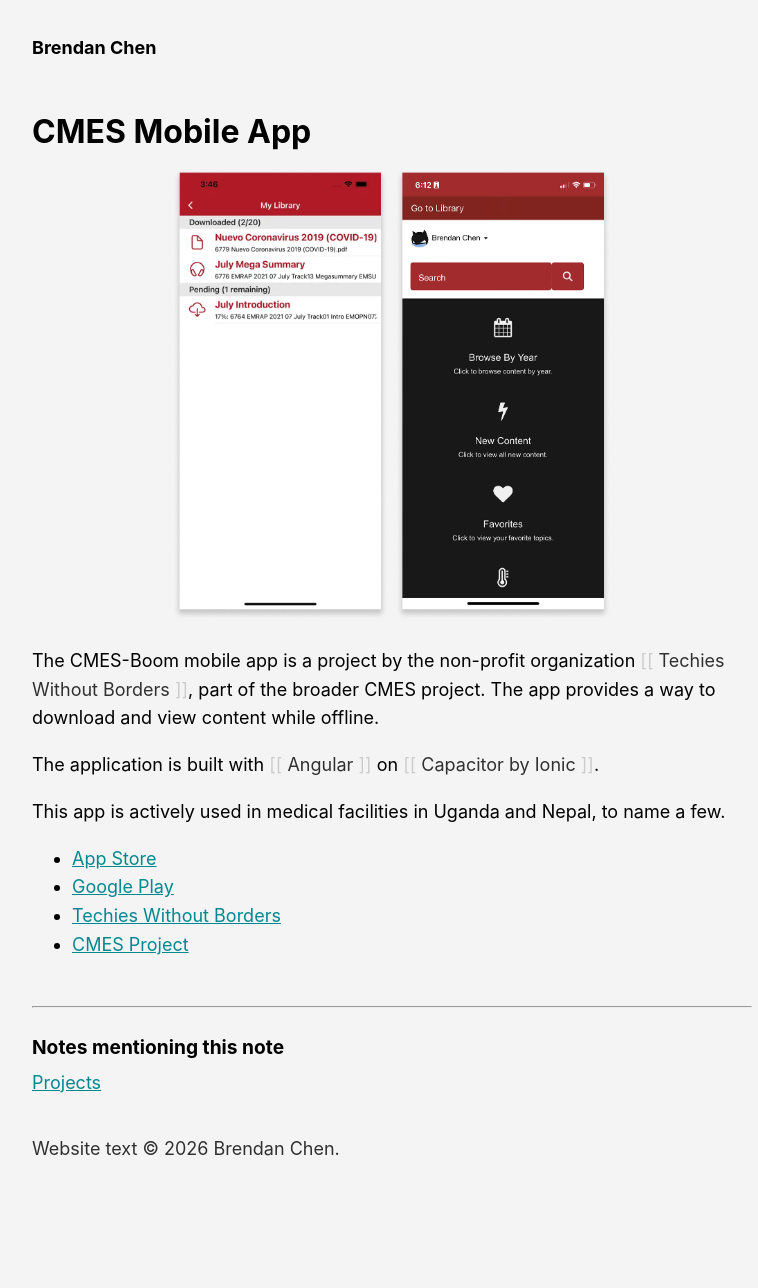
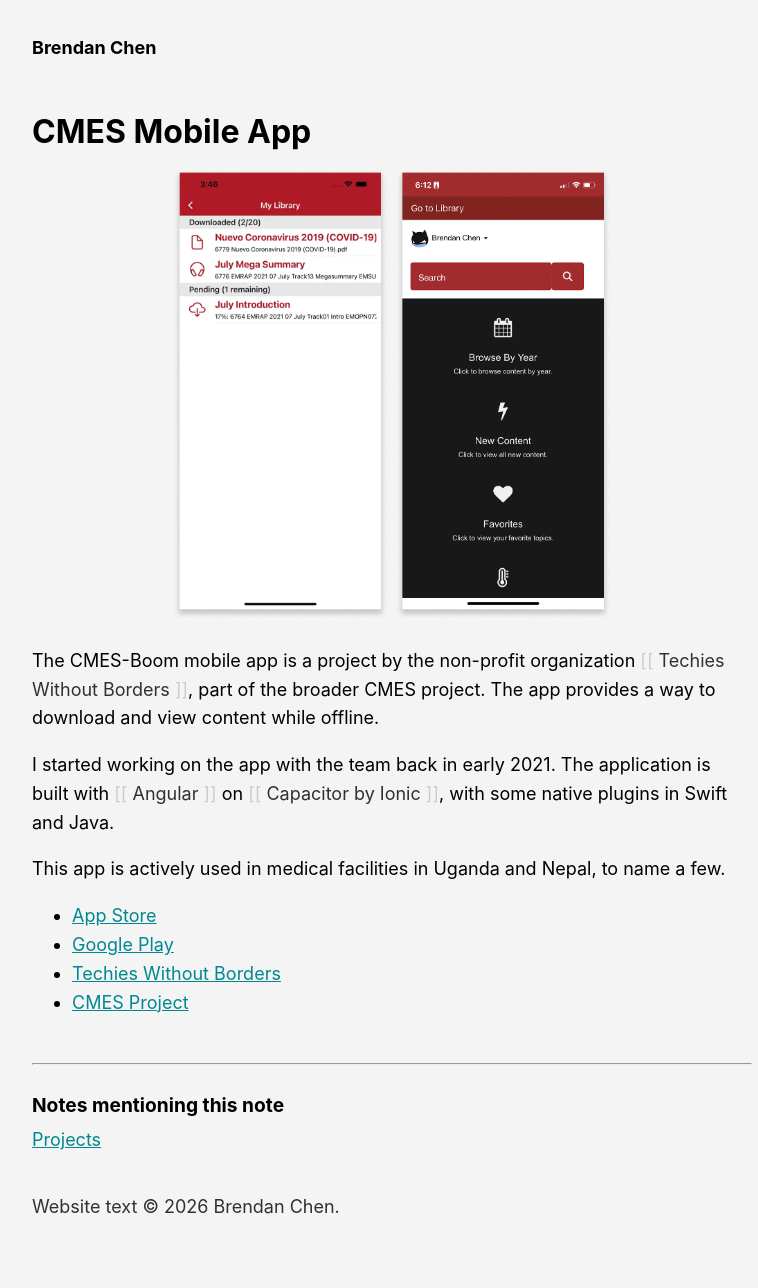
Before and after one commit to brendan-ch/brendan-ch.github.io, a Jekyll site: the page built from _notes/cmes-mobile-app.md, in a window 1280 px wide. Shown: the whole page, without its empty margins (248-1006 px from the left). Built offline with Jekyll 4.4.1, drawn with Linux system fonts in a browser that asks for light colours; before the commit the page ends 1230 px from its top, so only the background shows below that.

Commit message:
Publish: CMES Mobile App

```diff
--- a/_notes/cmes-mobile-app.md
+++ b/_notes/cmes-mobile-app.md
@@ -1,14 +1,14 @@
 ---
 title: CMES Mobile App
 related: "- '[[CMES]]'"
-categories: "- '[[Projects]]'\n- '[[Personal website]]'"
+categories: "- '[[Projects]]'\n- '[[Website pages]]'"
 ---
 
 ![Screenshots of the CMES app, showing the My Library screen and a web view.](/assets/img/cmes-mobile-app.png)
 
 The CMES-Boom mobile app is a project by the non-profit organization [[Techies Without Borders]], part of the broader CMES project. The app provides a way to download and view content while offline.
 
-The application is built with [[Angular]] on [[Capacitor by Ionic]].
+I started working on the app with the team back in early 2021. The application is built with [[Angular]] on [[Capacitor by Ionic]], with some native plugins in Swift and Java.
 
 This app is actively used in medical facilities in Uganda and Nepal, to name a few.
 
```
